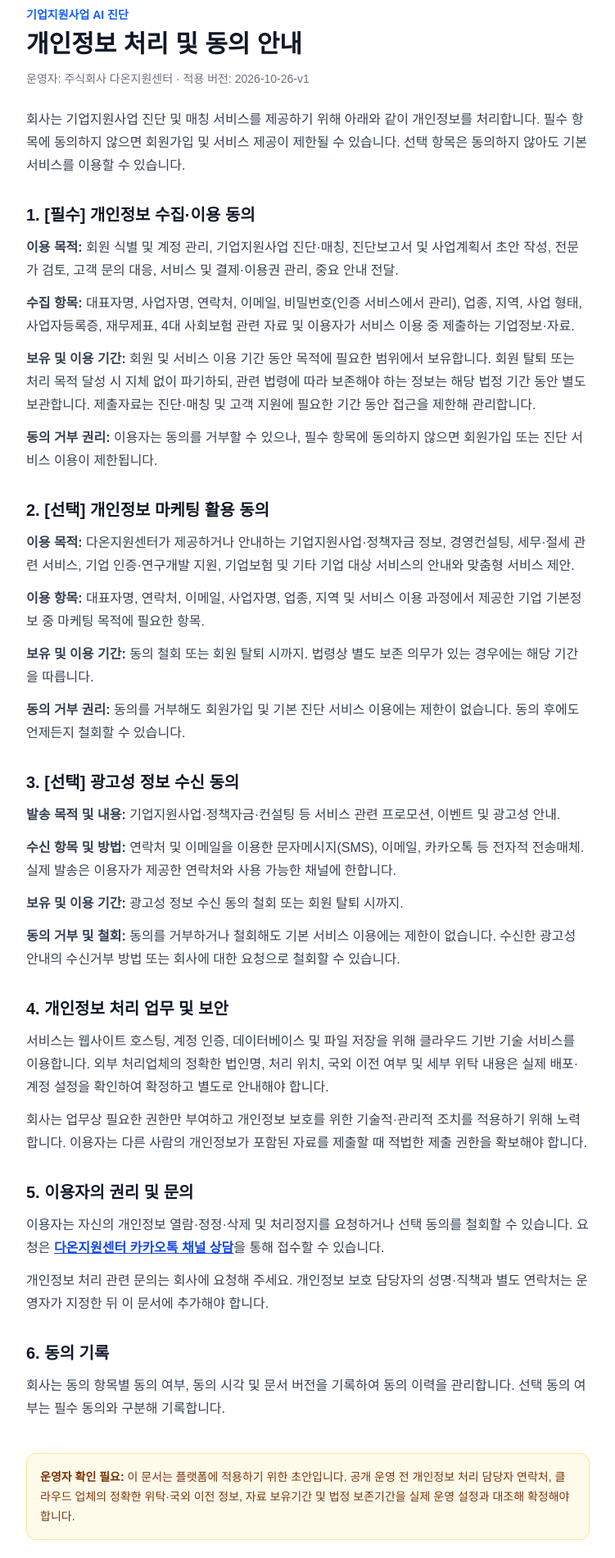
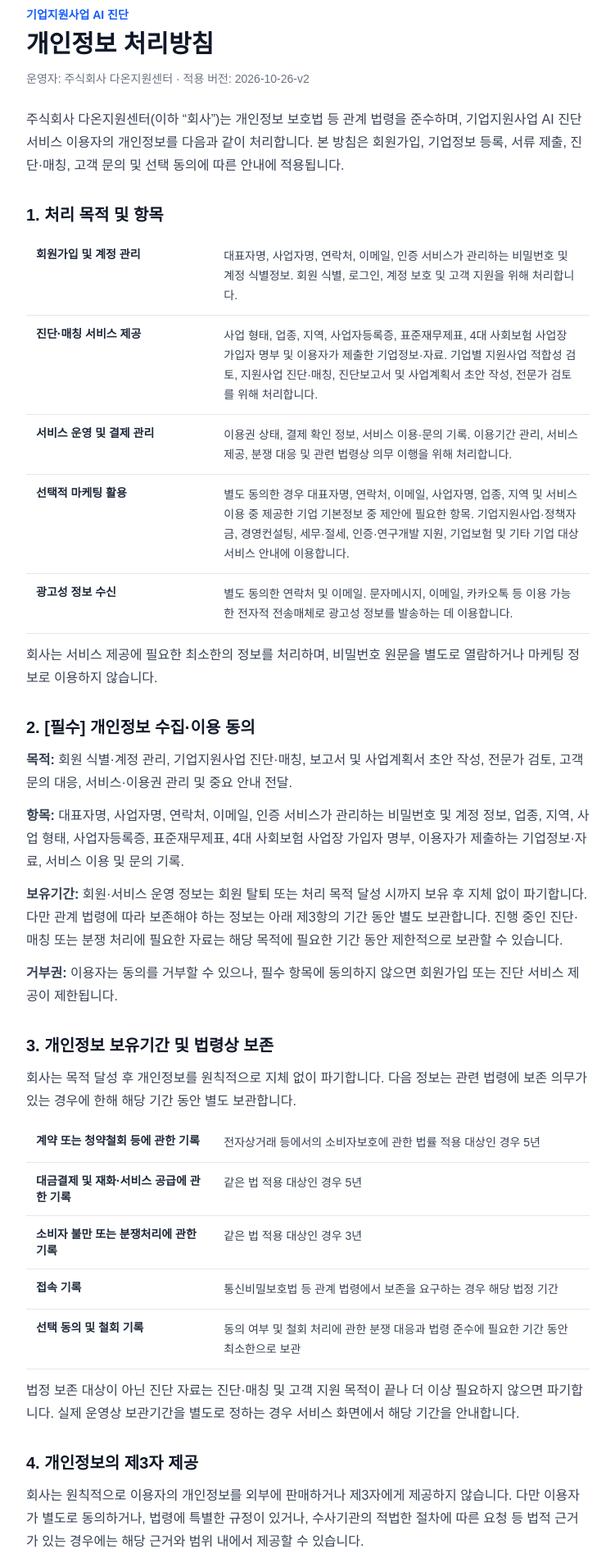
Before and after one commit to kimjintaek/ai-company-support, a Next.js app: page /privacy in a window 1280 px wide. Shown: the part 80-1980 px from the top of the page at 82% size, without its empty margins (264-1015 px from the left). Built offline with nearby package versions, Linux system fonts and the light colour scheme.

Commit message:
Expand privacy policy with processing, retention, vendors and user rights (#19)

```diff
--- a/app/privacy/page.tsx
+++ b/app/privacy/page.tsx
@@ -1,36 +1,152 @@
 "use client";
+
 import Link from "next/link";
 import type { ReactNode } from "react";
-function Section({id,title,children}:{id?:string;title:string;children:ReactNode}){return <section id={id} className="scroll-mt-6"><h2 className="text-xl font-semibold text-gray-900">{title}</h2><div className="mt-3 space-y-3 leading-7 text-gray-700">{children}</div></section>}
-export default function PrivacyPage(){
-return <main className="min-h-screen bg-gray-50 px-6 py-12"><article className="mx-auto max-w-3xl rounded-2xl bg-white p-6 shadow-sm sm:p-10">
-<p className="text-sm font-semibold text-blue-600">기업지원사업 AI 진단</p><h1 className="mt-2 text-3xl font-bold text-gray-900">개인정보 처리 및 동의 안내</h1><p className="mt-3 text-sm leading-6 text-gray-500">운영자: 주식회사 다온지원센터 · 적용 버전: 2026-10-26-v1</p>
-<p className="mt-6 leading-7 text-gray-700">회사는 기업지원사업 진단 및 매칭 서비스를 제공하기 위해 아래와 같이 개인정보를 처리합니다. 필수 항목에 동의하지 않으면 회원가입 및 서비스 제공이 제한될 수 있습니다. 선택 항목은 동의하지 않아도 기본 서비스를 이용할 수 있습니다.</p>
-<div className="mt-8 space-y-8">
-<Section id="collection" title="1. [필수] 개인정보 수집·이용 동의">
-<p><strong>이용 목적:</strong> 회원 식별 및 계정 관리, 기업지원사업 진단·매칭, 진단보고서 및 사업계획서 초안 작성, 전문가 검토, 고객 문의 대응, 서비스 및 결제·이용권 관리, 중요 안내 전달.</p>
-<p><strong>수집 항목:</strong> 대표자명, 사업자명, 연락처, 이메일, 비밀번호(인증 서비스에서 관리), 업종, 지역, 사업 형태, 사업자등록증, 재무제표, 4대 사회보험 관련 자료 및 이용자가 서비스 이용 중 제출하는 기업정보·자료.</p>
-<p><strong>보유 및 이용 기간:</strong> 회원 및 서비스 이용 기간 동안 목적에 필요한 범위에서 보유합니다. 회원 탈퇴 또는 처리 목적 달성 시 지체 없이 파기하되, 관련 법령에 따라 보존해야 하는 정보는 해당 법정 기간 동안 별도 보관합니다. 제출자료는 진단·매칭 및 고객 지원에 필요한 기간 동안 접근을 제한해 관리합니다.</p>
-<p><strong>동의 거부 권리:</strong> 이용자는 동의를 거부할 수 있으나, 필수 항목에 동의하지 않으면 회원가입 또는 진단 서비스 이용이 제한됩니다.</p></Section>
-<Section id="marketing" title="2. [선택] 개인정보 마케팅 활용 동의">
-<p><strong>이용 목적:</strong> 다온지원센터가 제공하거나 안내하는 기업지원사업·정책자금 정보, 경영컨설팅, 세무·절세 관련 서비스, 기업 인증·연구개발 지원, 기업보험 및 기타 기업 대상 서비스의 안내와 맞춤형 서비스 제안.</p>
-<p><strong>이용 항목:</strong> 대표자명, 연락처, 이메일, 사업자명, 업종, 지역 및 서비스 이용 과정에서 제공한 기업 기본정보 중 마케팅 목적에 필요한 항목.</p>
-<p><strong>보유 및 이용 기간:</strong> 동의 철회 또는 회원 탈퇴 시까지. 법령상 별도 보존 의무가 있는 경우에는 해당 기간을 따릅니다.</p>
-<p><strong>동의 거부 권리:</strong> 동의를 거부해도 회원가입 및 기본 진단 서비스 이용에는 제한이 없습니다. 동의 후에도 언제든지 철회할 수 있습니다.</p></Section>
-<Section id="advertising" title="3. [선택] 광고성 정보 수신 동의">
-<p><strong>발송 목적 및 내용:</strong> 기업지원사업·정책자금·컨설팅 등 서비스 관련 프로모션, 이벤트 및 광고성 안내.</p>
-<p><strong>수신 항목 및 방법:</strong> 연락처 및 이메일을 이용한 문자메시지(SMS), 이메일, 카카오톡 등 전자적 전송매체. 실제 발송은 이용자가 제공한 연락처와 사용 가능한 채널에 한합니다.</p>
-<p><strong>보유 및 이용 기간:</strong> 광고성 정보 수신 동의 철회 또는 회원 탈퇴 시까지.</p>
-<p><strong>동의 거부 및 철회:</strong> 동의를 거부하거나 철회해도 기본 서비스 이용에는 제한이 없습니다. 수신한 광고성 안내의 수신거부 방법 또는 회사에 대한 요청으로 철회할 수 있습니다.</p></Section>
-<Section title="4. 개인정보 처리 업무 및 보안">
-<p>서비스는 웹사이트 호스팅, 계정 인증, 데이터베이스 및 파일 저장을 위해 클라우드 기반 기술 서비스를 이용합니다. 외부 처리업체의 정확한 법인명, 처리 위치, 국외 이전 여부 및 세부 위탁 내용은 실제 배포·계정 설정을 확인하여 확정하고 별도로 안내해야 합니다.</p>
-<p>회사는 업무상 필요한 권한만 부여하고 개인정보 보호를 위한 기술적·관리적 조치를 적용하기 위해 노력합니다. 이용자는 다른 사람의 개인정보가 포함된 자료를 제출할 때 적법한 제출 권한을 확보해야 합니다.</p></Section>
-<Section title="5. 이용자의 권리 및 문의">
-<p>이용자는 자신의 개인정보 열람·정정·삭제 및 처리정지를 요청하거나 선택 동의를 철회할 수 있습니다. 요청은 <a className="font-semibold text-blue-700 underline" href="http://pf.kakao.com/_QxnX/chat" target="_blank" rel="noreferrer">다온지원센터 카카오톡 채널 상담</a>을 통해 접수할 수 있습니다.</p>
-<p>개인정보 처리 관련 문의는 회사에 요청해 주세요. 개인정보 보호 담당자의 성명·직책과 별도 연락처는 운영자가 지정한 뒤 이 문서에 추가해야 합니다.</p></Section>
-<Section title="6. 동의 기록"><p>회사는 동의 항목별 동의 여부, 동의 시각 및 문서 버전을 기록하여 동의 이력을 관리합니다. 선택 동의 여부는 필수 동의와 구분해 기록합니다.</p></Section>
-</div>
-<div className="mt-10 rounded-xl border border-amber-200 bg-amber-50 p-4 text-sm leading-6 text-amber-900"><strong>운영자 확인 필요:</strong> 이 문서는 플랫폼에 적용하기 위한 초안입니다. 공개 운영 전 개인정보 처리 담당자 연락처, 클라우드 업체의 정확한 위탁·국외 이전 정보, 자료 보유기간 및 법정 보존기간을 실제 운영 설정과 대조해 확정해야 합니다.</div>
-<div className="mt-6 flex flex-wrap gap-3"><Link href="/terms" className="rounded-lg border border-gray-300 px-5 py-3 font-semibold text-gray-700 hover:bg-gray-50">서비스 이용약관</Link><Link href="/diagnosis" className="rounded-lg bg-blue-600 px-5 py-3 font-semibold text-white hover:bg-blue-700">진단 신청으로 돌아가기</Link></div>
-</article></main>;
+
+function Section({ id, title, children }: { id?: string; title: string; children: ReactNode }) {
+  return (
+    <section id={id} className="scroll-mt-6">
+      <h2 className="text-xl font-semibold text-gray-900">{title}</h2>
+      <div className="mt-3 space-y-3 leading-7 text-gray-700">{children}</div>
+    </section>
+  );
 }
+
+function DataTable({ rows }: { rows: [string, string][] }) {
+  return (
+    <div className="overflow-x-auto">
+      <table className="w-full border-collapse text-left text-sm">
+        <tbody>
+          {rows.map(([label, value]) => (
+            <tr key={label} className="border-b border-gray-200 align-top">
+              <th className="w-1/3 px-3 py-3 font-semibold text-gray-800">{label}</th>
+              <td className="px-3 py-3 leading-6 text-gray-700">{value}</td>
+            </tr>
+          ))}
+        </tbody>
+      </table>
+    </div>
+  );
+}
+
+export default function PrivacyPage() {
+  return (
+    <main className="min-h-screen bg-gray-50 px-6 py-12">
+      <article className="mx-auto max-w-3xl rounded-2xl bg-white p-6 shadow-sm sm:p-10">
+        <p className="text-sm font-semibold text-blue-600">기업지원사업 AI 진단</p>
+        <h1 className="mt-2 text-3xl font-bold text-gray-900">개인정보 처리방침</h1>
+        <p className="mt-3 text-sm leading-6 text-gray-500">운영자: 주식회사 다온지원센터 · 적용 버전: 2026-10-26-v2</p>
+        <p className="mt-6 leading-7 text-gray-700">
+          주식회사 다온지원센터(이하 “회사”)는 개인정보 보호법 등 관계 법령을 준수하며, 기업지원사업 AI 진단 서비스 이용자의 개인정보를 다음과 같이 처리합니다.
+          본 방침은 회원가입, 기업정보 등록, 서류 제출, 진단·매칭, 고객 문의 및 선택 동의에 따른 안내에 적용됩니다.
+        </p>
+
+        <div className="mt-8 space-y-8">
+          <Section title="1. 처리 목적 및 항목">
+            <DataTable rows={[
+              ["회원가입 및 계정 관리", "대표자명, 사업자명, 연락처, 이메일, 인증 서비스가 관리하는 비밀번호 및 계정 식별정보. 회원 식별, 로그인, 계정 보호 및 고객 지원을 위해 처리합니다."],
+              ["진단·매칭 서비스 제공", "사업 형태, 업종, 지역, 사업자등록증, 표준재무제표, 4대 사회보험 사업장 가입자 명부 및 이용자가 제출한 기업정보·자료. 기업별 지원사업 적합성 검토, 지원사업 진단·매칭, 진단보고서 및 사업계획서 초안 작성, 전문가 검토를 위해 처리합니다."],
+              ["서비스 운영 및 결제 관리", "이용권 상태, 결제 확인 정보, 서비스 이용·문의 기록. 이용기간 관리, 서비스 제공, 분쟁 대응 및 관련 법령상 의무 이행을 위해 처리합니다."],
+              ["선택적 마케팅 활용", "별도 동의한 경우 대표자명, 연락처, 이메일, 사업자명, 업종, 지역 및 서비스 이용 중 제공한 기업 기본정보 중 제안에 필요한 항목. 기업지원사업·정책자금, 경영컨설팅, 세무·절세, 인증·연구개발 지원, 기업보험 및 기타 기업 대상 서비스 안내에 이용합니다."],
+              ["광고성 정보 수신", "별도 동의한 연락처 및 이메일. 문자메시지, 이메일, 카카오톡 등 이용 가능한 전자적 전송매체로 광고성 정보를 발송하는 데 이용합니다."]
+            ]} />
+            <p>회사는 서비스 제공에 필요한 최소한의 정보를 처리하며, 비밀번호 원문을 별도로 열람하거나 마케팅 정보로 이용하지 않습니다.</p>
+          </Section>
+
+          <Section id="collection" title="2. [필수] 개인정보 수집·이용 동의">
+            <p><strong>목적:</strong> 회원 식별·계정 관리, 기업지원사업 진단·매칭, 보고서 및 사업계획서 초안 작성, 전문가 검토, 고객 문의 대응, 서비스·이용권 관리 및 중요 안내 전달.</p>
+            <p><strong>항목:</strong> 대표자명, 사업자명, 연락처, 이메일, 인증 서비스가 관리하는 비밀번호 및 계정 정보, 업종, 지역, 사업 형태, 사업자등록증, 표준재무제표, 4대 사회보험 사업장 가입자 명부, 이용자가 제출하는 기업정보·자료, 서비스 이용 및 문의 기록.</p>
+            <p><strong>보유기간:</strong> 회원·서비스 운영 정보는 회원 탈퇴 또는 처리 목적 달성 시까지 보유 후 지체 없이 파기합니다. 다만 관계 법령에 따라 보존해야 하는 정보는 아래 제3항의 기간 동안 별도 보관합니다. 진행 중인 진단·매칭 또는 분쟁 처리에 필요한 자료는 해당 목적에 필요한 기간 동안 제한적으로 보관할 수 있습니다.</p>
+            <p><strong>거부권:</strong> 이용자는 동의를 거부할 수 있으나, 필수 항목에 동의하지 않으면 회원가입 또는 진단 서비스 제공이 제한됩니다.</p>
+          </Section>
+
+          <Section title="3. 개인정보 보유기간 및 법령상 보존">
+            <p>회사는 목적 달성 후 개인정보를 원칙적으로 지체 없이 파기합니다. 다음 정보는 관련 법령에 보존 의무가 있는 경우에 한해 해당 기간 동안 별도 보관합니다.</p>
+            <DataTable rows={[
+              ["계약 또는 청약철회 등에 관한 기록", "전자상거래 등에서의 소비자보호에 관한 법률 적용 대상인 경우 5년"],
+              ["대금결제 및 재화·서비스 공급에 관한 기록", "같은 법 적용 대상인 경우 5년"],
+              ["소비자 불만 또는 분쟁처리에 관한 기록", "같은 법 적용 대상인 경우 3년"],
+              ["접속 기록", "통신비밀보호법 등 관계 법령에서 보존을 요구하는 경우 해당 법정 기간"],
+              ["선택 동의 및 철회 기록", "동의 여부 및 철회 처리에 관한 분쟁 대응과 법령 준수에 필요한 기간 동안 최소한으로 보관"]
+            ]} />
+            <p>법정 보존 대상이 아닌 진단 자료는 진단·매칭 및 고객 지원 목적이 끝나 더 이상 필요하지 않으면 파기합니다. 실제 운영상 보관기간을 별도로 정하는 경우 서비스 화면에서 해당 기간을 안내합니다.</p>
+          </Section>
+
+          <Section title="4. 개인정보의 제3자 제공">
+            <p>회사는 원칙적으로 이용자의 개인정보를 외부에 판매하거나 제3자에게 제공하지 않습니다. 다만 이용자가 별도로 동의하거나, 법령에 특별한 규정이 있거나, 수사기관의 적법한 절차에 따른 요청 등 법적 근거가 있는 경우에는 해당 근거와 범위 내에서 제공할 수 있습니다.</p>
+            <p>지원사업 신청이나 외부 기관 제출을 위해 이용자의 자료를 기관 또는 제휴사에 전달할 필요가 있는 경우, 전달 대상·목적·항목을 사전에 안내하고 필요한 동의 또는 법적 근거를 확보합니다.</p>
+          </Section>
+
+          <Section title="5. 개인정보 처리업무의 위탁 및 클라우드 서비스">
+            <p>회사는 웹사이트 배포·호스팅, 회원 인증, 데이터베이스 및 제출 파일 저장을 위해 다음 기술 서비스를 이용합니다. 해당 서비스는 회사의 서비스 운영을 위한 기술적 처리에 사용되며, 서비스 설정과 계약에 따라 처리 범위가 달라질 수 있습니다.</p>
+            <DataTable rows={[
+              ["Vercel, Inc.", "웹사이트 배포·호스팅 및 서비스 제공 인프라 운영. 처리 가능 정보: 서비스 접속 시 생성되는 기술 로그 및 웹사이트 운영에 필요한 정보."],
+              ["Supabase, Inc.", "회원 인증, 데이터베이스 및 파일 저장 기능 제공. 처리 가능 정보: 이메일·계정 식별정보, 회원·기업정보, 동의 기록, 진단 관련 자료 및 서비스에 저장된 파일."]
+            ]} />
+            <p>회사는 위탁업체의 개인정보 보호 수준과 계약·설정 내용을 확인하고, 위탁 목적을 벗어난 처리가 발생하지 않도록 관리합니다. 위탁업체 또는 처리 범위가 변경되는 경우 본 방침을 갱신합니다.</p>
+          </Section>
+
+          <Section title="6. 개인정보의 국외 이전">
+            <p>회사는 해외 사업자가 제공하는 웹 호스팅 및 인증·데이터베이스 서비스를 이용하므로, 서비스 구성과 사업자의 처리 위치에 따라 개인정보가 대한민국 외 국가에서 처리되거나 저장될 수 있습니다.</p>
+            <p>국외 이전의 실제 국가, 이전 시점·방법, 이전 항목, 이전받는 자의 보유·이용기간은 Vercel 및 Supabase 계정의 배포·프로젝트 리전과 최신 계약·서비스 설정을 확인해 확정합니다. 해당 설정을 확인한 뒤 구체적인 국가 및 이전 관련 세부사항을 이 항목에 반영합니다. 이용자는 국외 이전 관련 문의를 아래 개인정보 보호 문의처로 할 수 있습니다.</p>
+          </Section>
+
+          <Section id="marketing" title="7. [선택] 개인정보 마케팅 활용 동의">
+            <p><strong>목적:</strong> 기업지원사업·정책자금 정보, 경영컨설팅, 세무·절세 관련 서비스, 기업 인증·연구개발 지원, 기업보험 및 기타 기업 대상 서비스의 안내와 맞춤형 제안.</p>
+            <p><strong>항목:</strong> 대표자명, 연락처, 이메일, 사업자명, 업종, 지역 및 서비스 이용 중 제공한 기업 기본정보 중 마케팅 목적에 필요한 항목.</p>
+            <p><strong>보유기간:</strong> 동의 철회 또는 회원 탈퇴 시까지. 다만 법령상 별도 보존 의무가 있는 경우 해당 기간을 따릅니다.</p>
+            <p><strong>거부권:</strong> 동의를 거부해도 회원가입 및 기본 진단 서비스 이용에 제한이 없습니다. 동의 후에도 언제든지 철회할 수 있습니다.</p>
+          </Section>
+
+          <Section id="advertising" title="8. [선택] 광고성 정보 수신 동의">
+            <p><strong>목적·내용:</strong> 기업지원사업·정책자금·컨설팅 등 회사 서비스의 프로모션, 이벤트 및 광고성 안내.</p>
+            <p><strong>수신 방법:</strong> 이용자가 제공한 연락처·이메일을 통한 문자메시지(SMS), 이메일, 카카오톡 등 전자적 전송매체. 실제 발송은 이용 가능한 채널에 한합니다.</p>
+            <p><strong>보유기간:</strong> 광고성 정보 수신 동의 철회 또는 회원 탈퇴 시까지.</p>
+            <p><strong>거부·철회:</strong> 동의를 거부하거나 철회해도 기본 서비스 이용에는 제한이 없습니다. 수신한 광고성 안내에 표시된 수신거부 방법 또는 아래 문의처를 통해 철회할 수 있습니다.</p>
+          </Section>
+
+          <Section title="9. 개인정보 파기 절차 및 방법">
+            <p>회사는 보유기간 경과 또는 처리 목적 달성으로 개인정보가 불필요해지면 지체 없이 파기합니다. 다른 법령에 따라 보존해야 하는 정보는 별도 분리하여 접근을 제한한 상태로 보관하고, 보존기간이 끝나면 파기합니다.</p>
+            <p>전자 파일은 복구 또는 재생이 어렵도록 삭제하는 방법으로 파기하고, 종이 문서는 분쇄 또는 소각 등으로 파기합니다. 백업본은 기술적으로 가능한 범위에서 정해진 백업 주기에 따라 삭제하며, 파기 전까지 접근을 제한합니다.</p>
+          </Section>
+
+          <Section title="10. 이용자 및 법정대리인의 권리">
+            <p>이용자는 언제든지 자신의 개인정보 열람, 정정, 삭제, 처리정지 및 선택 동의 철회를 요청할 수 있습니다. 회사는 본인 여부를 확인한 후 관계 법령에 따라 처리하며, 다른 법령에 따라 보존해야 하거나 법정 사유가 있는 경우에는 요청이 제한될 수 있습니다.</p>
+            <p>요청은 <a className="font-semibold text-blue-700 underline" href="http://pf.kakao.com/_QxnX/chat" target="_blank" rel="noreferrer">다온지원센터 카카오톡 채널 상담</a>을 통해 접수할 수 있습니다. 본인 확인이나 요청 범위 확인을 위해 추가 정보가 필요한 경우 회사가 별도로 안내합니다.</p>
+          </Section>
+
+          <Section title="11. 개인정보 보호를 위한 조치">
+            <p>회사는 개인정보 접근권한의 제한, 계정 접근 통제, 서비스 제공에 필요한 범위 내 자료 이용 등 기술적·관리적 보호조치를 적용하기 위해 노력합니다. 이용자는 타인의 개인정보가 포함된 자료를 제출할 경우 적법한 제출 권한을 확보해야 하며, 본인의 계정 정보를 안전하게 관리해야 합니다.</p>
+          </Section>
+
+          <Section title="12. 자동 수집 정보 및 쿠키">
+            <p>서비스 운영 과정에서 호스팅·보안·오류 분석을 위한 접속 로그 등 기술 정보가 생성될 수 있습니다. 현재 별도의 광고 추적 쿠키 또는 행동 기반 광고 도구를 사용하도록 명시적으로 구성되어 있지는 않습니다. 향후 쿠키·분석 도구를 추가하는 경우 수집 항목, 목적 및 이용자 설정 방법을 확인해 본 방침을 갱신합니다.</p>
+          </Section>
+
+          <Section title="13. 개인정보 보호책임자 및 문의처">
+            <DataTable rows={[
+              ["개인정보처리자", "주식회사 다온지원센터"],
+              ["개인정보 보호책임자", "주식회사 다온지원센터 대표자"],
+              ["개인정보 관련 문의", "다온지원센터 카카오톡 채널 상담"],
+              ["문의 링크", "http://pf.kakao.com/_QxnX/chat"]
+            ]} />
+            <p>개인정보 침해에 관한 신고나 상담이 필요한 경우 개인정보보호위원회 또는 한국인터넷진흥원 개인정보침해 신고센터 등 관계 기관에 문의할 수 있습니다.</p>
+          </Section>
+
+          <Section title="14. 방침 변경">
+            <p>법령, 서비스 내용 또는 개인정보 처리 방식이 변경되는 경우 본 방침을 개정하고, 이용자 권리·의무에 중요한 변경이 있는 경우 서비스 화면 등을 통해 안내합니다.</p>
+            <p><strong>시행일:</strong> 2026년 10월 26일</p>
+          </Section>
+        </div>
+
+        <div className="mt-10 rounded-xl border border-amber-200 bg-amber-50 p-4 text-sm leading-6 text-amber-900">
+          <strong>배포 전 최종 확인:</strong> 본문은 실제 코드에서 확인되는 Vercel·Supabase 사용 구조를 반영했습니다. 공개 운영 전에는 Supabase 프로젝트의 실제 리전, Vercel·Supabase의 국외 처리 조건, 회사의 공식 주소와 연락 가능한 전화·이메일, 실제 자료 보유기간을 확인해 확정해야 합니다. 확인되지 않은 정보를 임의로 기재하지 않았습니다.
+        </div>
+        <div className="mt-6 flex flex-wrap gap-3">
+          <Link href="/terms" className="rounded-lg border border-gray-300 px-5 py-3 font-semibold text-gray-700 hover:bg-gray-50">서비스 이용약관</Link>
+          <Link href="/diagnosis" className="rounded-lg bg-blue-600 px-5 py-3 font-semibold text-white hover:bg-blue-700">진단 신청으로 돌아가기</Link>
+        </div>
+      </article>
+    </main>
+  );
+}
```
